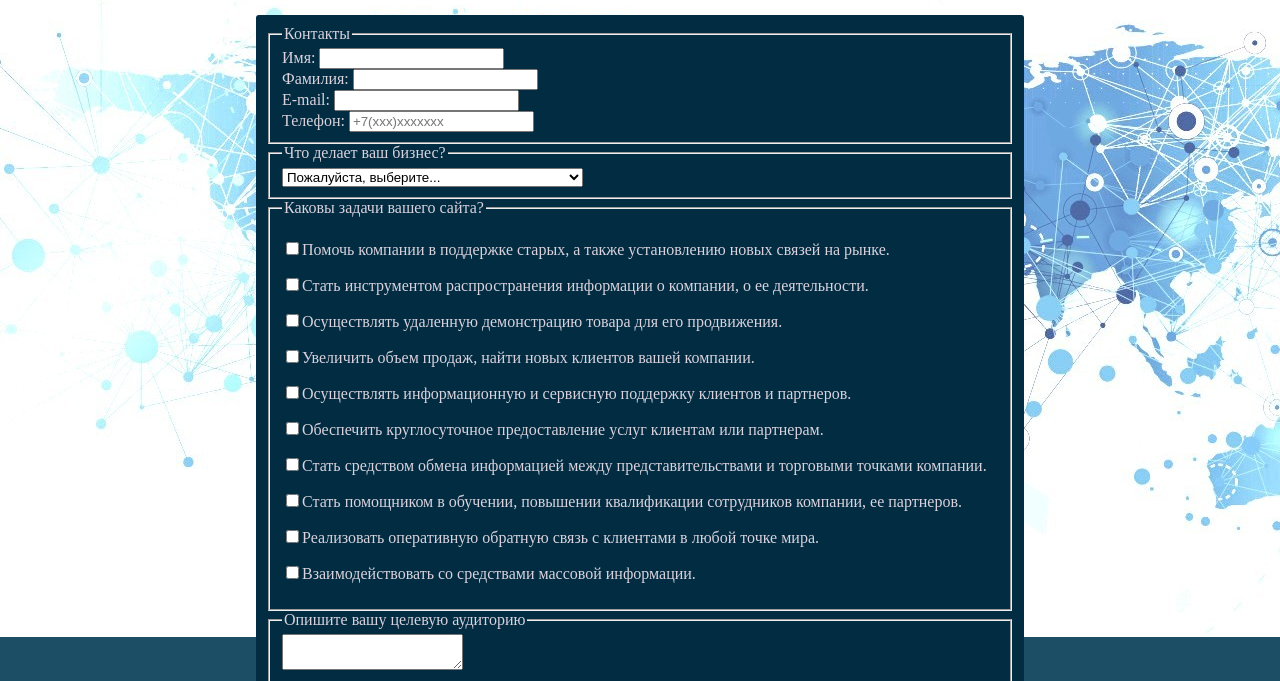
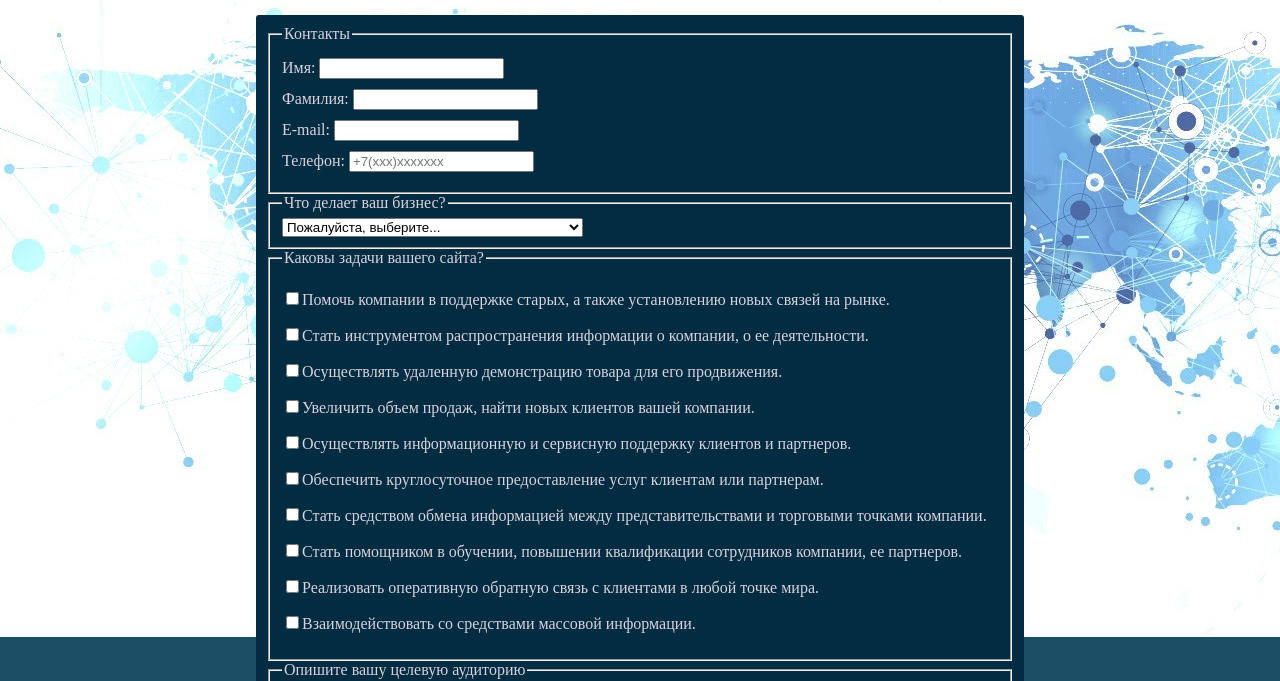
Before and after one commit to MariiaFB/web_dev_company, a plain HTML site: page contacts/questions.html in a window 1280 px wide. Shown: the part 75-756 px from the top of the page. Drawn offline with Linux system fonts and the light colour scheme.

Commit message:
contacts changed

```diff
--- a/contacts/questions.html
+++ b/contacts/questions.html
@@ -11,19 +11,19 @@
      <form action="#" method="post">
          <fieldset>
             <legend>Контакты</legend>
-            <div>
+            <div class="contacts">
                 <label for="textField">Имя: </label>
                 <input id="textField" type="text" required maxlength="2">
-            </div>
-            <div>
+            </div class="contacts">
+            <div class="contacts">
                 <label for="textField">Фамилия: </label>
                 <input id="textField" type="text" required maxlength="2">
-            </div>
-            <div>
+            </div class="contacts">
+            <div class="contacts">
                 <label for="emailField">E-mail: </label>
                 <input id="emailField" type="email">
             </div>
-            <div>
+            <div class="contacts">
                 <label for="phoneField">Телефон: </label>
                 <input id="phoneField" type="tel" pattern="2[0-9]{3}-[0-9]{3}" placeholder="+7(xxx)xxxxxxx">
             </div>
--- a/css/style.css
+++ b/css/style.css
@@ -78,3 +78,9 @@ footer {
     text-align: center;
     font-style: oblique;
 }
+
+.contacts {
+    margin-bottom: 10px;
+    margin-top: 10px;
+    padding-bottom: 15 px;
+}
```
